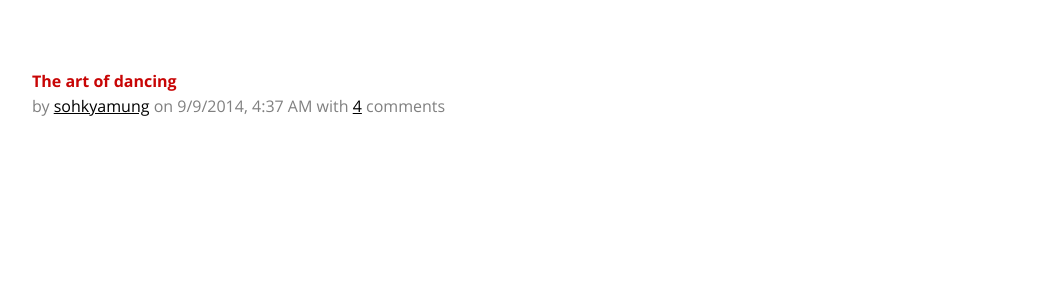
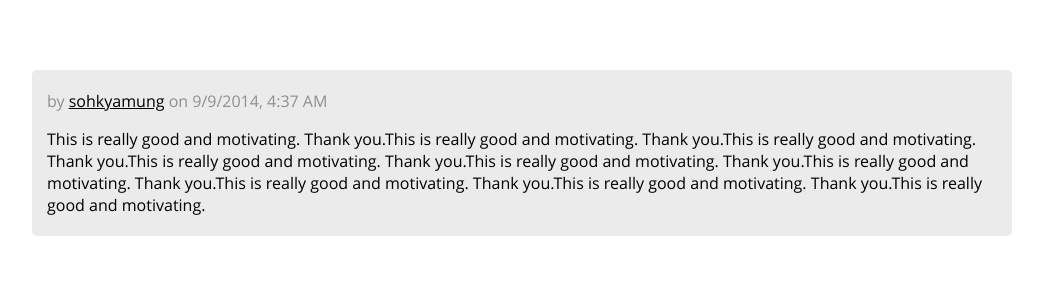
Before and after one commit to Oluwa-nifemi/HackerNews-Clone, a React (Create React App) app: page / in a window 1280 px wide. Shown: the top 300 px of the page, without its empty margins (118-1161 px from the left). Built offline with nearby package versions, Linux system fonts and the light colour scheme.

Commit message:
Created comments component

```diff
--- a/src/App.js
+++ b/src/App.js
@@ -1,16 +1,21 @@
 import React from 'react';
-import logo from './logo.svg';
 import './App.css';
 import Nav from './components/nav/Nav'
 import AuthorDetails from './components/author-details/AuthorDetails'
 import ArticleDetails from './components/article-details/ArticleDetails'
+import Comment from './components/comment/Comment'
 
 function App() {
   return (
     <div className="App">
       {/* <Nav/> */}
       {/* <AuthorDetails author="sohkyamung" date="9/9/2014, 4:37 AM" karma={23485}/> */}
-      <ArticleDetails title="The art of dancing" author="sohkyamung" date="9/9/2014, 4:37 AM" comments={4}/>
+      {/* <ArticleDetails title="The art of dancing" author="sohkyamung" date="9/9/2014, 4:37 AM" comments={4}/> */}
+      <Comment
+        author="sohkyamung"
+        comment="This is really good and motivating. Thank you.This is really good and motivating. Thank you.This is really good and motivating. Thank you.This is really good and motivating. Thank you.This is really good and motivating. Thank you.This is really good and motivating. Thank you.This is really good and motivating. Thank you.This is really good and motivating. Thank you.This is really good and motivating."
+        date="9/9/2014, 4:37 AM"
+      />
     </div>
   );
 }
--- /dev/null
+++ b/src/components/comment/Comment.js
@@ -0,0 +1,22 @@
+import React from 'react'
+import PropTypes from 'prop-types'
+import './comment.css'
+
+export default function Comment({ author, comment, date  }){
+    return (
+        <div className="comment">
+            <p className="comment__details">
+                by <a href="#" className="underline">{ author }</a> on { date }
+            </p>
+            <p className="comment__text">
+                { comment }
+            </p>
+        </div>
+    )
+}
+
+Comment.propTypes = {
+    author: PropTypes.string.isRequired,
+    comment: PropTypes.string.isRequired,
+    date: PropTypes.string.isRequired,
+};
--- /dev/null
+++ b/src/components/comment/comment.css
@@ -0,0 +1,23 @@
+.comment{
+    padding: 20px 15px;
+    border-radius: 5px;
+    background-color: rgb(235, 235, 235);
+}
+
+.comment__details{
+    font-size: 16px;
+    font-family: 'OpenSans Regular', sans-serif;
+    color: rgb(143, 143, 143);
+    margin: 0;
+    margin-bottom: 10px;
+}
+
+.comment__details .underline{
+    color: black;
+}
+
+.comment__text{
+    font-size: 16px;
+    font-family: 'OpenSans Regular', sans-serif;
+    margin-bottom: 0px;
+}
```
